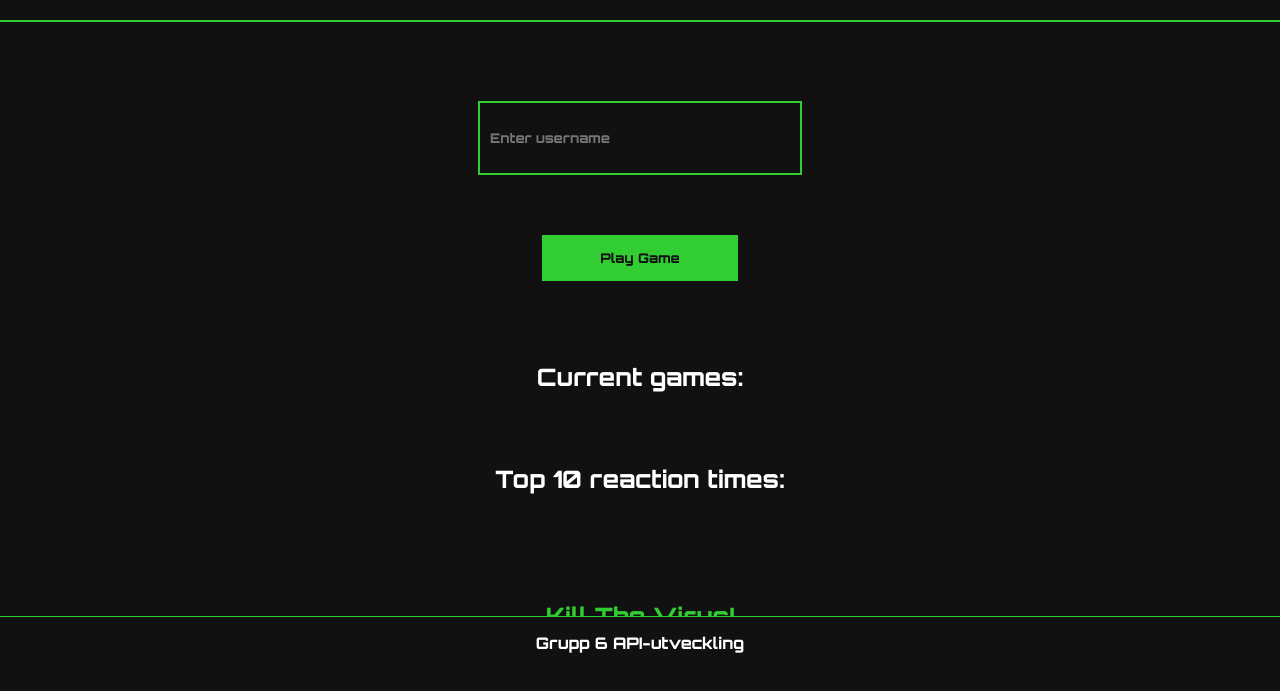
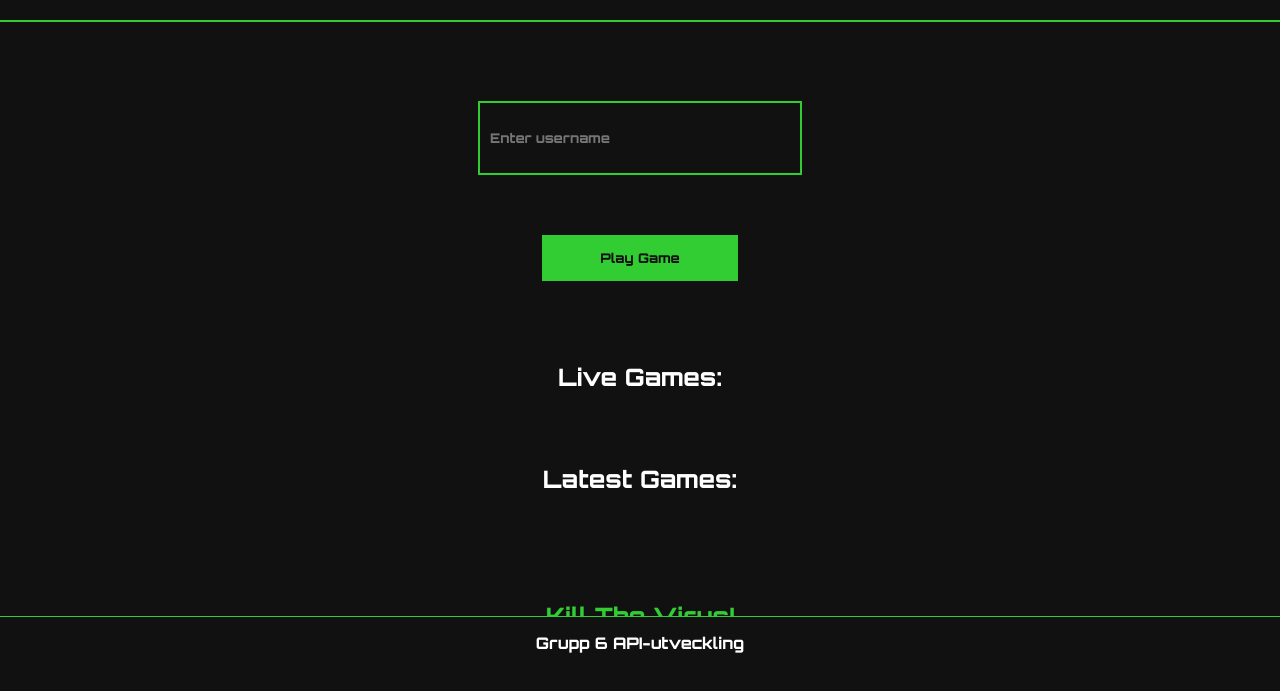
Before and after one commit to andrenormanlang/kill-the-virus-full-stack-game, a website built with Vite: page frontend/index.html in a window 1280 px wide. Shown: the part 103-794 px from the top of the page. Built offline with nearby package versions, Linux system fonts and the light colour scheme; no server answers.

Commit message:
h2 change in html

```diff
--- a/frontend/index.html
+++ b/frontend/index.html
@@ -39,9 +39,9 @@
 					<span style="--i: 7"></span>
 				</div>
 			</div>
-			<h2>Current games:</h2>
+			<h2>Live Games:</h2>
 			<ul id="gameList"></ul>
-			<h2>Top 10 reaction times:</h2>
+			<h2>Latest Games:</h2>
 			<ul id="reactionList"></ul>
 		</main>
 	</div>
```
